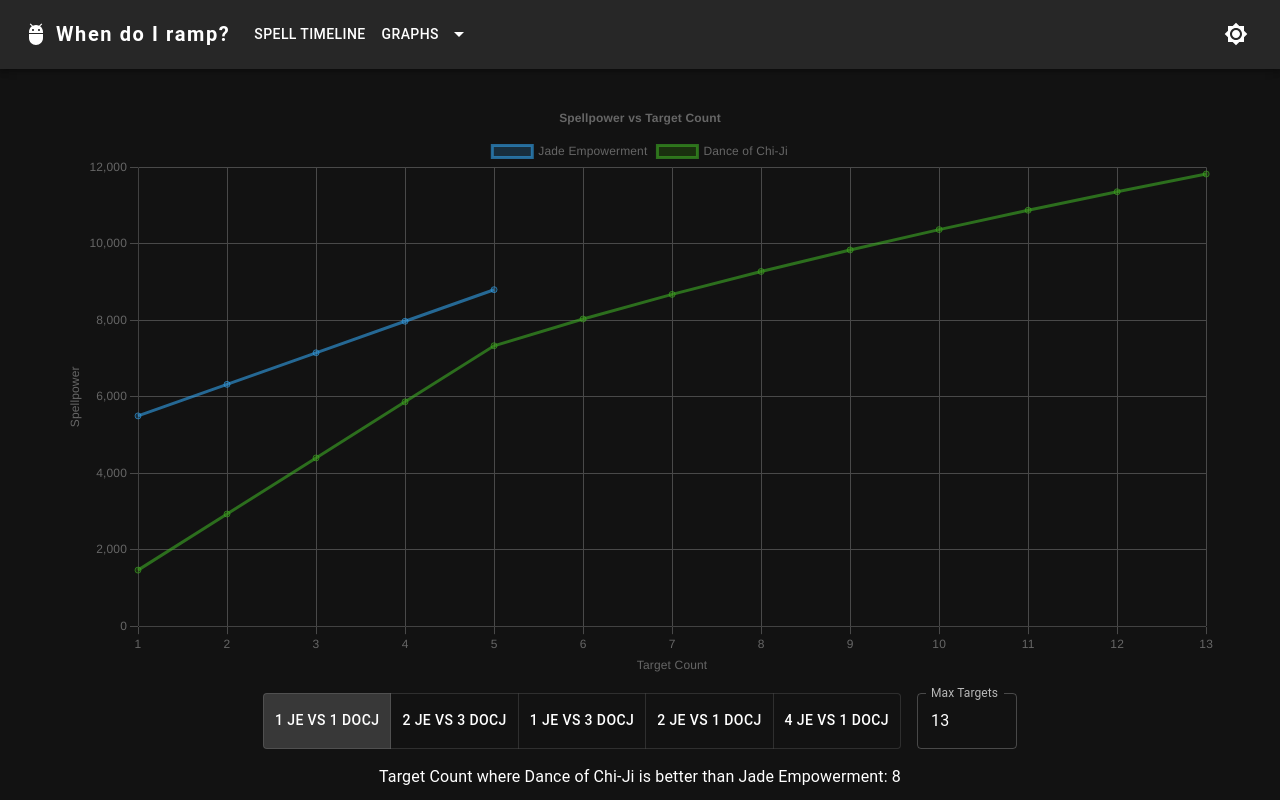
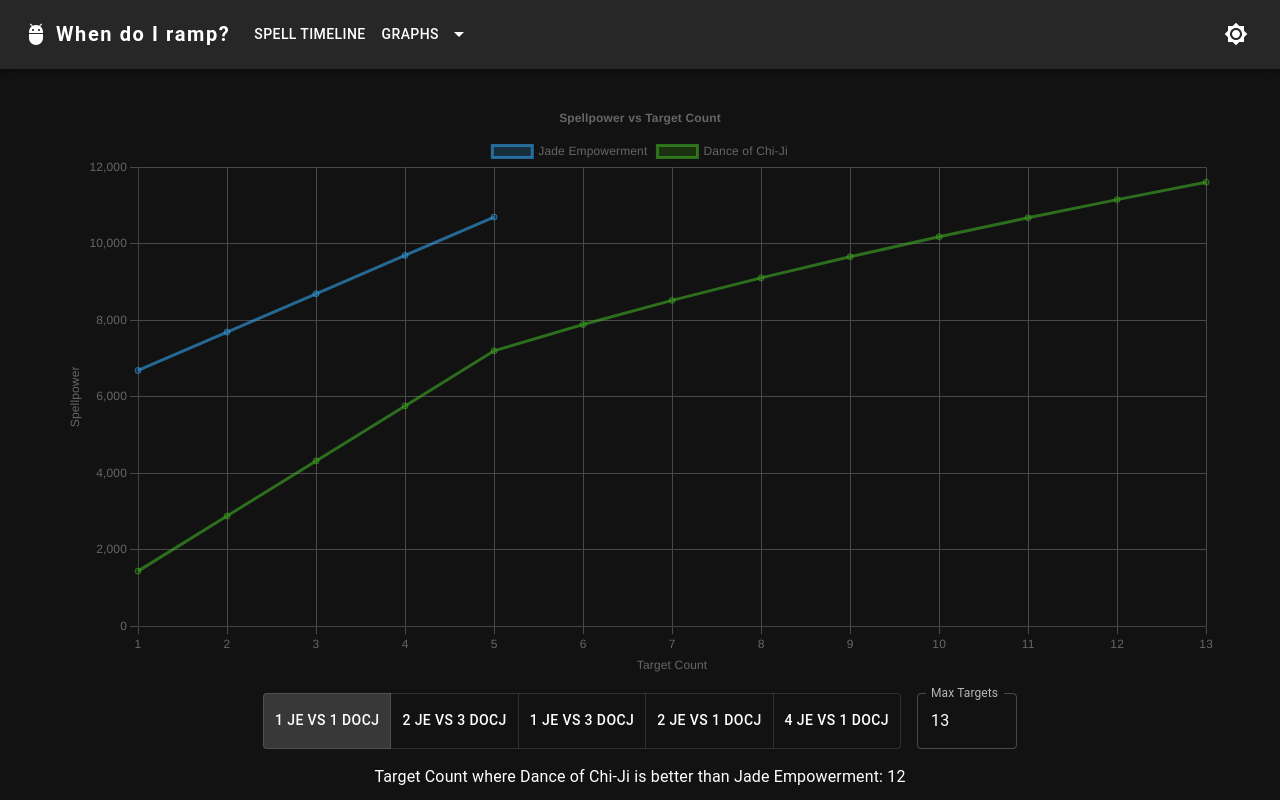
Before and after one commit to lolswirl/wait-im-ramping, a React (Create React App) app: page /graphs/jade-empowerment-docj in a window 1280 px wide. Built offline with nearby package versions, Linux system fonts and the light colour scheme.

Commit message:
refactor je vs docj calcs

```diff
--- a/src/pages/graphs/JadeEmpowermentVsDocJ.tsx
+++ b/src/pages/graphs/JadeEmpowermentVsDocJ.tsx
@@ -11,21 +11,29 @@ const JadeEmpowermentVsDocJ: React.FC = () => {
   const [maxTargets, setMaxTargets] = useState(13);
   const [calcMode, setCalcMode] = useState("default");
 
-  const jeSpellpowerCalc = (value: number) => 115.8 * (value / 100) * 1.9;
-  const docjSpellpowerCalc = (value: number) => 166.7 * (value / 100) * 2.2;
+  const intellect = 17647
+  const cracklingJadeLightningDamage = 19270
+  const spinningCraneKickDamage = 25217
+  const armorModifier = 0.7
 
-  const jeBaseSpellpower = 2500;
-  const jeChainValue = jeBaseSpellpower * 0.15;
-  const docjBuffedSpellpower = 400;
+  const jadefireTeachingsTransfer = 2.45
+  const awakenedJadefireTransfer = 1.2
+
+  const jadeEmpowermentIncrease = 2500;
+  const jadeEmpowermentChain = jadeEmpowermentIncrease * 0.15;
+  const danceofChijiIncrease = 400;
+
+  const jeSpellpowerCalc = (value: number) => (cracklingJadeLightningDamage / intellect)  * value * jadefireTeachingsTransfer;
+  const docjSpellpowerCalc = (value: number) => (spinningCraneKickDamage / intellect) * value * (awakenedJadefireTransfer * 3) * armorModifier;
 
   const jeValues = Array.from({ length: Math.min(maxTargets, 5) }, (_, i) => i + 1);
   const docjValues = Array.from({ length: maxTargets }, (_, i) => i + 1);
 
-  let jeSpellpowers = jeValues.map(value => jeSpellpowerCalc(jeBaseSpellpower + (value - 1) * jeChainValue));
+  let jeSpellpowers = jeValues.map(value => jeSpellpowerCalc(jadeEmpowermentIncrease + (value - 1) * jadeEmpowermentChain));
   let docjSpellpowers = docjValues.map(value =>
     value <= 5
-      ? docjSpellpowerCalc(docjBuffedSpellpower) * value
-      : docjSpellpowerCalc(docjBuffedSpellpower) * value * Math.sqrt(5 / value)
+      ? docjSpellpowerCalc(danceofChijiIncrease) * value
+      : docjSpellpowerCalc(danceofChijiIncrease) * value * Math.sqrt(5 / value)
   );
 
   let jeLabel = "Jade Empowerment";
```
